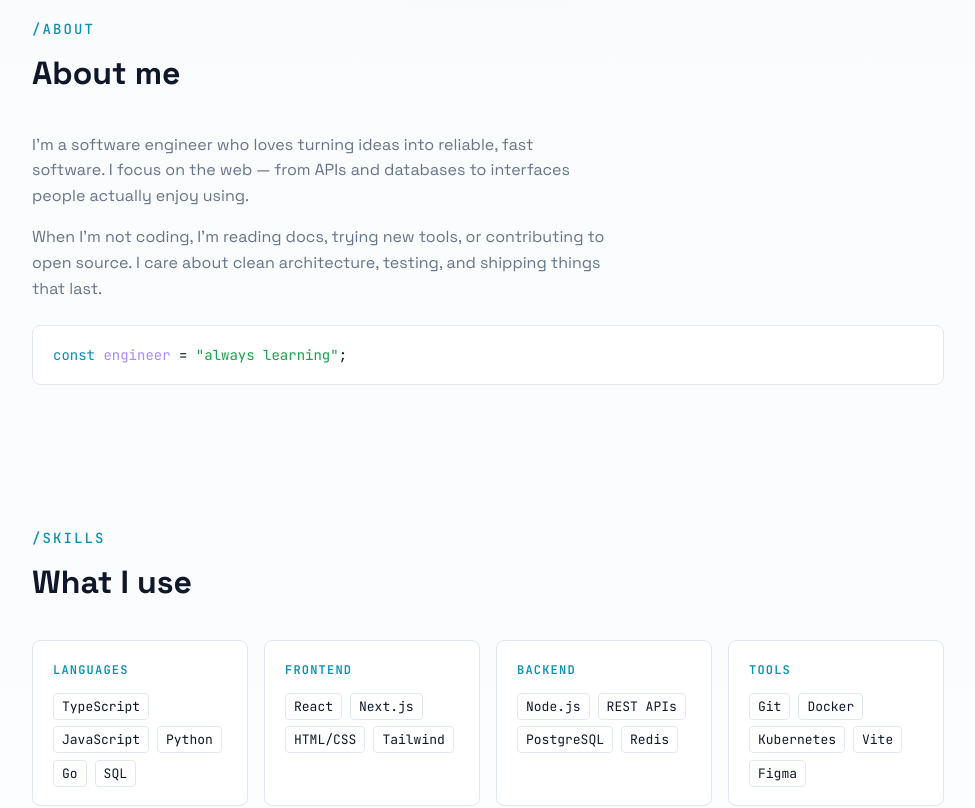
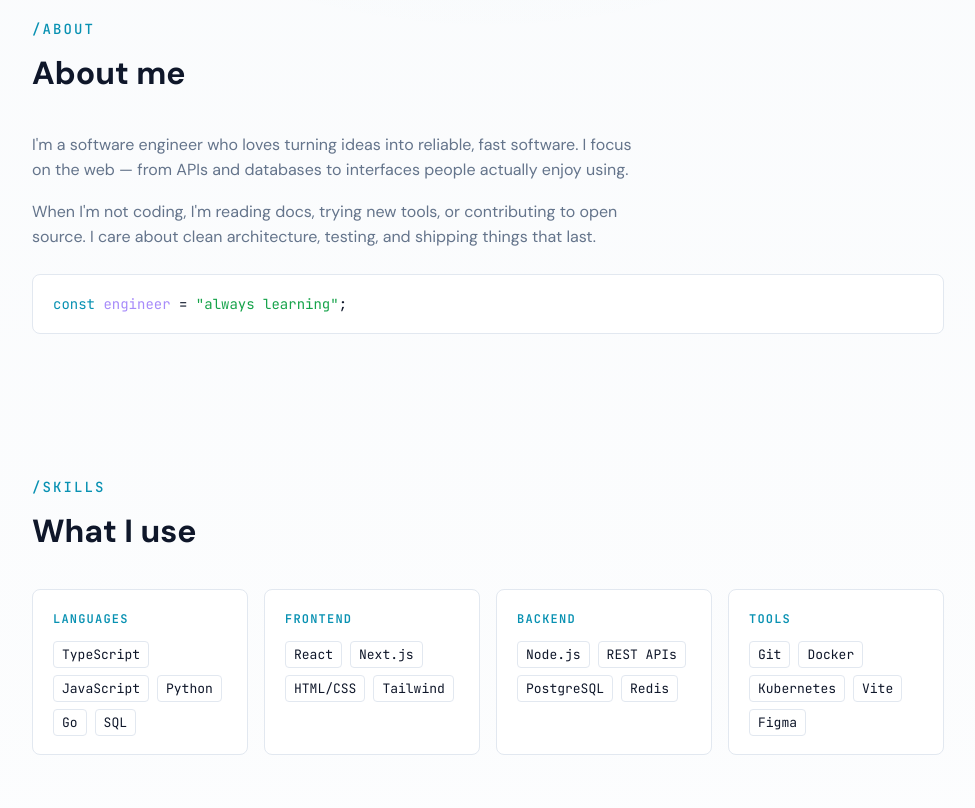
Before and after one commit to aman-git-r/amanrwt, a React (Vite) app: page / in a window 1280 px wide. Shown: the part 860-1668 px from the top of the page, without its empty margins (152-1127 px from the left). Built offline with nearby package versions, Linux system fonts and the light colour scheme.

Commit message:
chore: update font family in CSS and HTML
replaced "Space Grotesk" with "DM Sans" in the font settings.

```diff
--- a/index.html
+++ b/index.html
@@ -14,7 +14,7 @@
     <meta name="description" content="Software Engineer Portfolio — modern, developer-focused." />
     <link rel="preconnect" href="https://fonts.googleapis.com" />
     <link rel="preconnect" href="https://fonts.gstatic.com" crossorigin />
-    <link href="https://fonts.googleapis.com/css2?family=JetBrains+Mono:wght@400;500;600&family=Space+Grotesk:wght@400;500;600;700&display=swap" rel="stylesheet" />
+    <link href="https://fonts.googleapis.com/css2?family=DM+Sans:wght@400;500;600;700&family=JetBrains+Mono:wght@400;500;600&display=swap" rel="stylesheet" />
     <title>Aman Rawat | Software Engineer</title>
   </head>
   <body>
--- a/src/index.css
+++ b/src/index.css
@@ -11,7 +11,7 @@
   --accent-dim: #0891b2;
   --accent-glow: rgba(34, 211, 238, 0.15);
   --success: #4ade80;
-  --font-sans: "Space Grotesk", system-ui, sans-serif;
+  --font-sans: "DM Sans", system-ui, sans-serif;
   --font-mono: "JetBrains Mono", ui-monospace, monospace;
   font-synthesis: none;
   text-rendering: optimizeLegibility;
```
